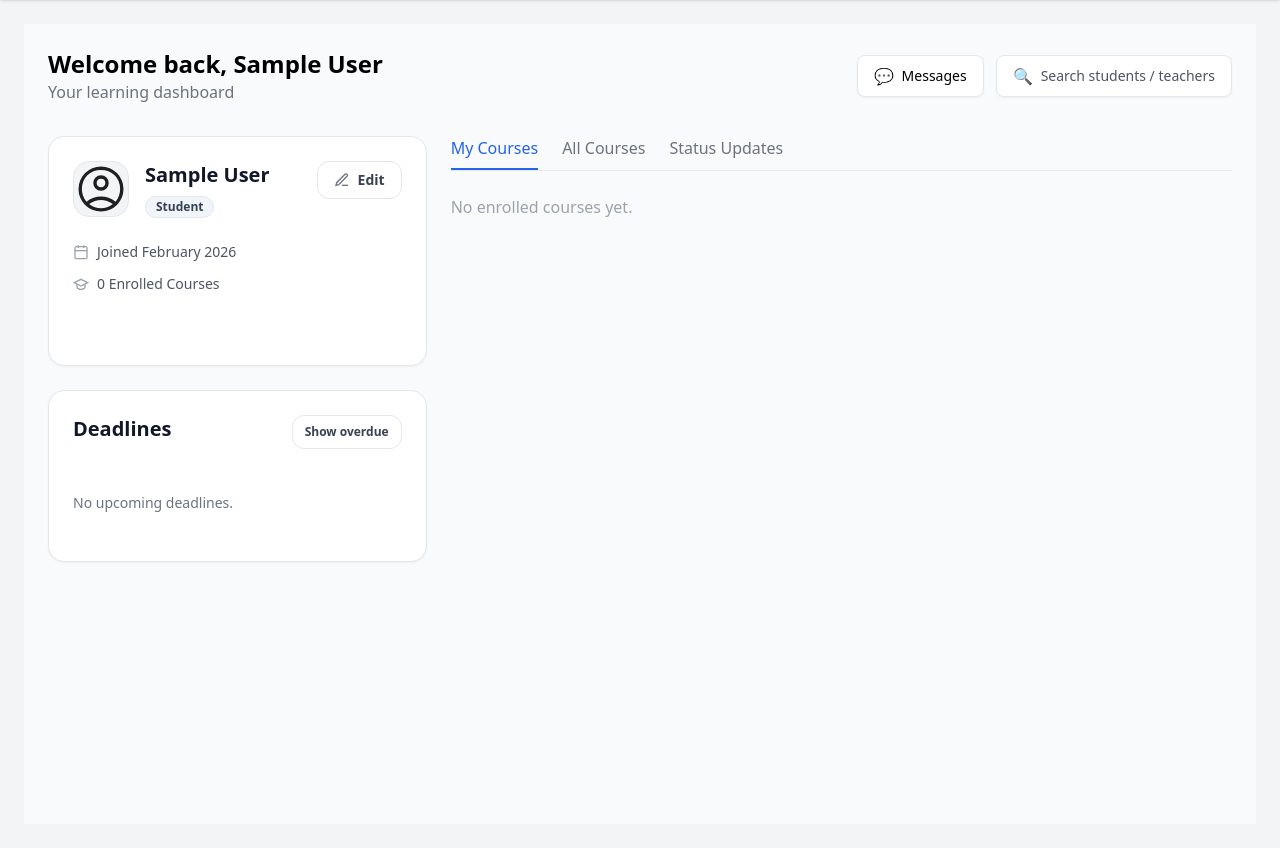
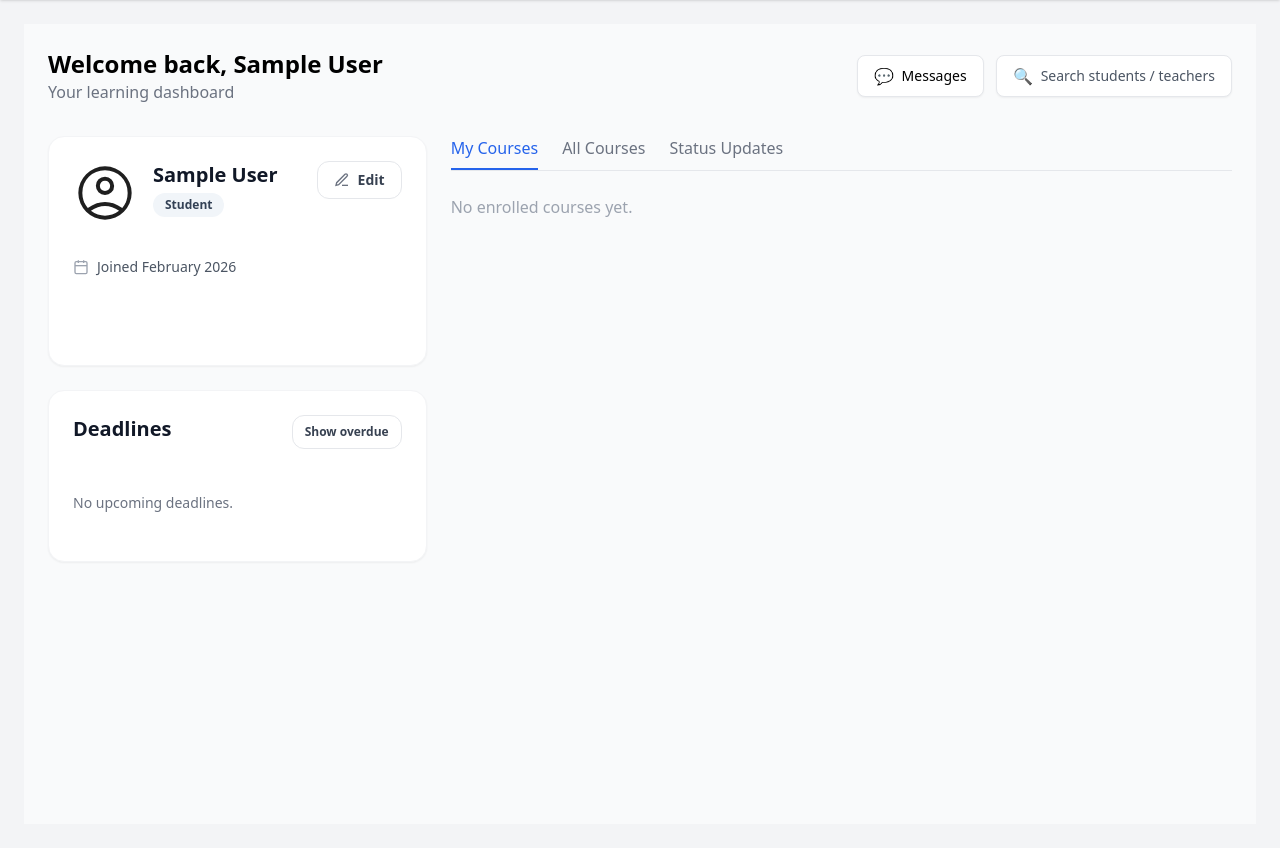
Before and after one commit to manthang/elearning, a Django app: page /courses/student/ in a window 1280 px wide. Shown: the part 52-900 px from the top of the page. Run offline with Django 4.2, Linux system fonts and the light colour scheme; the visitor is signed in with stand-in values (Sample User, id 1); data that the repository does not hold is empty; some libraries are stand-ins or nearby versions.

Commit message:
Update profile card

```diff
--- a/apps/courses/templates/courses/components/profile_card.html
+++ b/apps/courses/templates/courses/components/profile_card.html
@@ -1,88 +1,77 @@
 {% with u=user_profile|default:request.user %}
-<div class="bg-white rounded-2xl border border-gray-200 shadow-sm p-6 h-[230px] flex flex-col">
+<div class="bg-white rounded-2xl border border-gray-100 shadow-sm p-6 h-[230px] flex flex-col">
 
-  <!-- Top Row -->
-  <div class="flex items-start justify-between gap-4">
-    <div class="flex items-start gap-4 min-w-0">
+  <!-- Header Row -->
+  <div class="flex items-start justify-between">
+
+    <div class="flex items-start gap-4">
       <!-- Avatar -->
-      <div class="w-14 h-14 rounded-2xl overflow-hidden bg-gray-100 shrink-0 border border-gray-200">
-        <img src="{{ u.avatar_url }}"
-             class="w-full h-full object-cover"
-             alt="Avatar" />
-      </div>
+      <img
+        src="{{ u.avatar_url }}"
+        class="w-16 h-16 object-cover"
+        alt="Avatar"
+      />
 
       <!-- Name + Role -->
-      <div class="min-w-0">
-        <h2 class="text-xl font-bold text-gray-900 truncate">
+      <div>
+        <h2 class="text-xl font-bold text-gray-900">
           {{ u.full_name|default:u.username }}
         </h2>
 
         {% if u.role %}
-          <div class="mt-1">
-            <span class="inline-flex items-center px-2.5 py-0.5 rounded-full text-xs font-semibold border
+          <span class="mt-1 inline-flex items-center px-3 py-1 rounded-full text-xs font-semibold
             {% if u.role == u.Role.TEACHER %}
-                bg-blue-50 text-blue-700 border-blue-100
+              bg-blue-50 text-blue-700
             {% else %}
-                bg-slate-100 text-slate-700 border-slate-200
+              bg-slate-100 text-slate-700
             {% endif %}">
             {% if u.role == u.Role.TEACHER %}Teacher{% else %}Student{% endif %}
           </span>
-          </div>
         {% endif %}
       </div>
     </div>
 
-    <!-- Edit Button -->
-    <button type="button"
+    <!-- Edit -->
+    <button
+      type="button"
       onclick="openProfileModal()"
-            class="shrink-0 inline-flex items-center gap-2 px-4 py-2 rounded-xl border border-gray-200 bg-white
-                   text-sm font-semibold text-gray-700 hover:bg-gray-50 hover:border-gray-300 transition">
+      class="inline-flex items-center gap-2 px-4 py-2 rounded-xl border border-gray-200
+             text-sm font-semibold text-gray-700 hover:bg-gray-50 transition">
       <svg xmlns="http://www.w3.org/2000/svg" class="h-4 w-4 text-gray-500"
-           viewBox="0 0 24 24" fill="none" stroke="currentColor" stroke-width="2">
+           viewBox="0 0 24 24" fill="none"
+           stroke="currentColor" stroke-width="2">
         <path d="M12 20h9"/>
         <path d="M16.5 3.5a2.12 2.12 0 0 1 3 3L7 19l-4 1 1-4 12.5-12.5z"/>
       </svg>
-      <span>Edit</span>
+      Edit
     </button>
   </div>
 
-  <!-- Info Section -->
-  <div class="mt-6 space-y-3 text-sm text-gray-700">
+  <!-- Meta Info -->
+  <div class="mt-8 space-y-4 text-sm text-gray-600">
     {% if u.location %}
       <div class="flex items-center gap-2">
         <svg xmlns="http://www.w3.org/2000/svg" class="h-4 w-4 text-gray-400"
-             viewBox="0 0 24 24" fill="none" stroke="currentColor" stroke-width="2">
+             viewBox="0 0 24 24" fill="none"
+             stroke="currentColor" stroke-width="2">
           <path d="M20 10c0 6-8 12-8 12S4 16 4 10a8 8 0 0 1 16 0Z"/>
           <circle cx="12" cy="10" r="3"/>
         </svg>
-        <span class="text-gray-600">{{ u.location }}</span>
+        {{ u.location }}
       </div>
     {% endif %}
 
     <div class="flex items-center gap-2">
       <svg xmlns="http://www.w3.org/2000/svg" class="h-4 w-4 text-gray-400"
-           viewBox="0 0 24 24" fill="none" stroke="currentColor" stroke-width="2">
+           viewBox="0 0 24 24" fill="none"
+           stroke="currentColor" stroke-width="2">
         <path d="M8 2v4"/><path d="M16 2v4"/>
         <rect width="18" height="18" x="3" y="4" rx="2"/>
         <path d="M3 10h18"/>
       </svg>
-      <span class="text-gray-600">
       Joined {{ u.date_joined|date:"F Y" }}
-      </span>
-    </div>
-
-    <div class="flex items-center gap-2">
-      <svg xmlns="http://www.w3.org/2000/svg" class="h-4 w-4 text-gray-400"
-           viewBox="0 0 24 24" fill="none" stroke="currentColor" stroke-width="2">
-        <path d="m22 10-10-5L2 10l10 5 10-5Z"/>
-        <path d="M6 12v5c0 1 3 3 6 3s6-2 6-3v-5"/>
-      </svg>
-      <span class="text-gray-600">
-        {{ enrolled_count|default:0 }} Enrolled Courses
-      </span>
     </div>
   </div>
 
-  <div class="mt-auto"></div>
 </div>
 {% endwith %}
--- a/apps/courses/templates/courses/components/upcoming_deadlines.html
+++ b/apps/courses/templates/courses/components/upcoming_deadlines.html
@@ -1,4 +1,4 @@
-<div class="bg-white rounded-2xl border border-gray-200 shadow-sm p-6">
+<div class="bg-white rounded-2xl border border-gray-100 shadow-sm p-6">
   <!-- Header -->
   <div class="flex items-start justify-between gap-4">
     <div>
```
Lines whose indentation alone changed are shown as unchanged.
